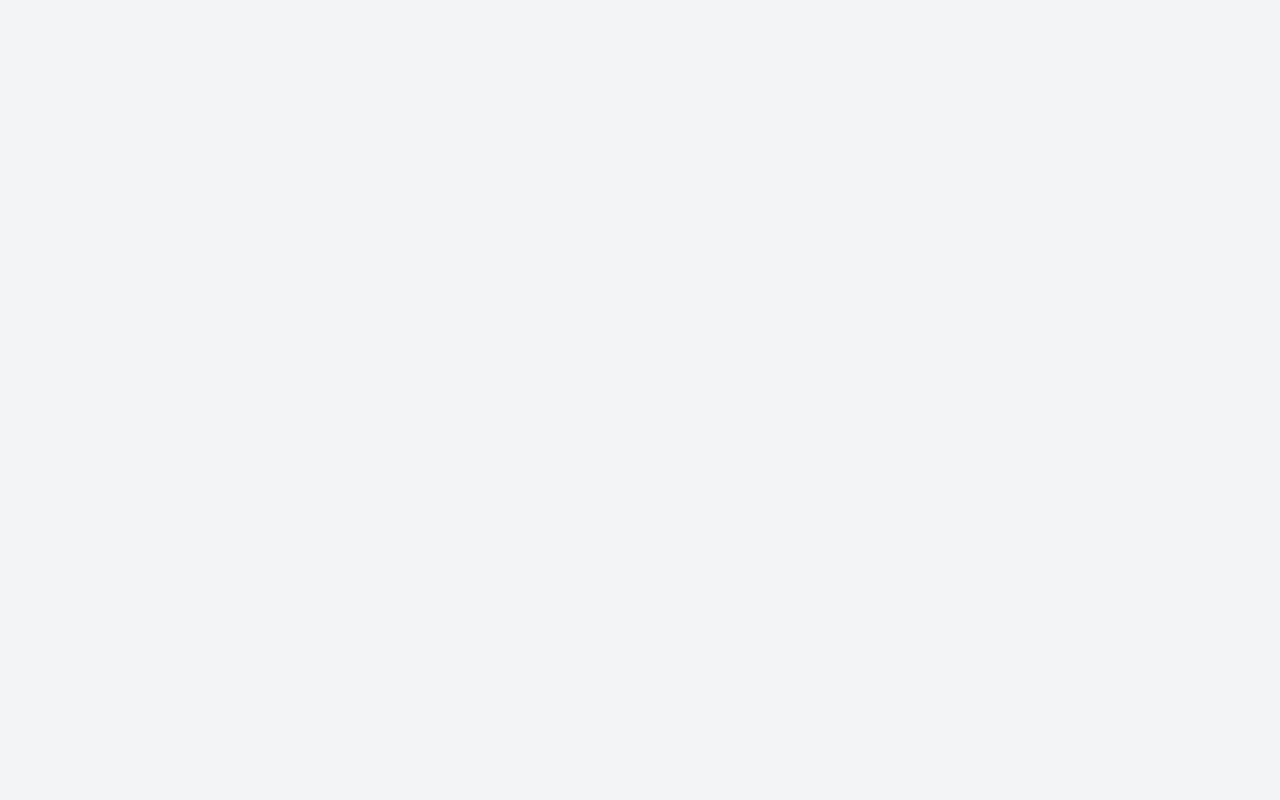
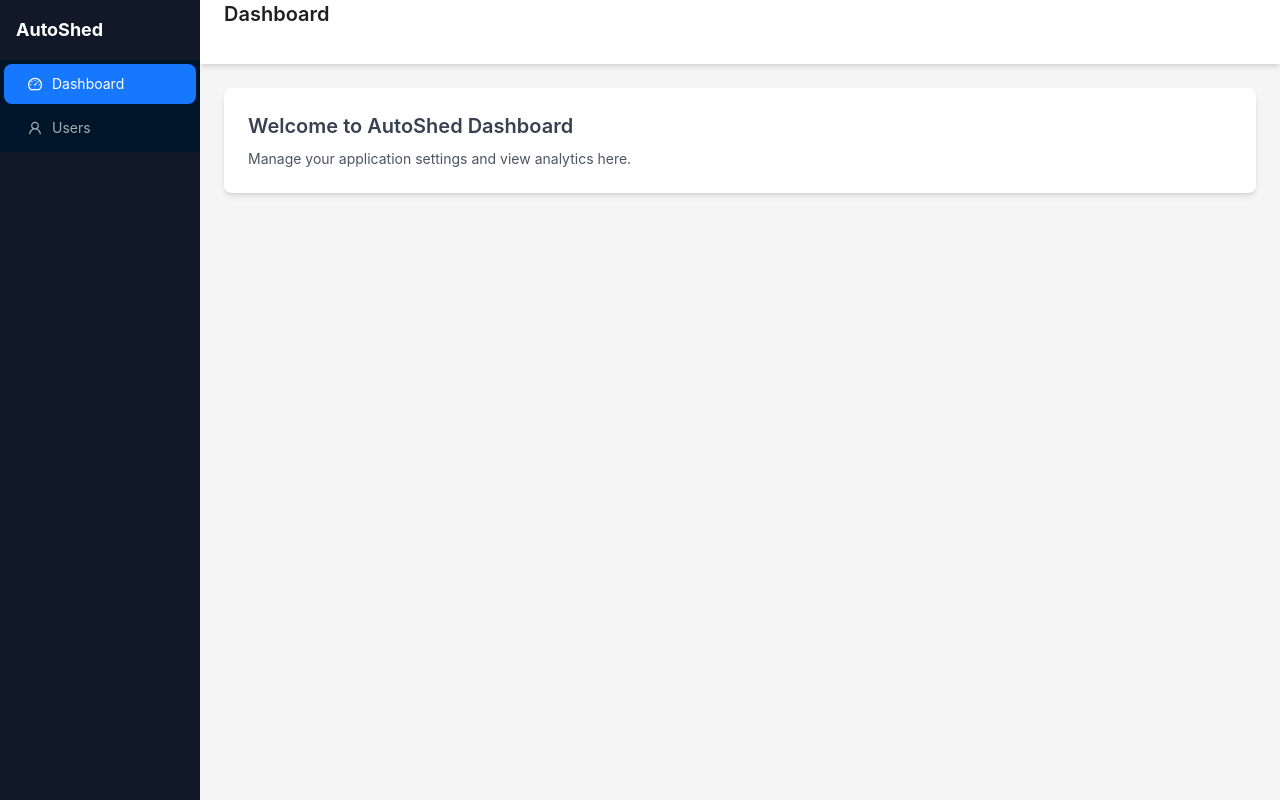
Before and after one commit to Kavindu-18/AutoShed, a React (Vite) app in the folder frontend/: page /dashboard in a window 1280 px wide. Before the commit this address had no page. Built offline with nearby package versions, Linux system fonts and the light colour scheme.

Commit message:
dashboard main

```diff
--- a/frontend/package.json
+++ b/frontend/package.json
@@ -10,8 +10,11 @@
     "preview": "vite preview"
   },
   "dependencies": {
+    "antd": "^5.24.3",
+    "axios": "^1.8.2",
     "react": "^19.0.0",
     "react-dom": "^19.0.0",
+    "react-icons": "^5.5.0",
     "react-router-dom": "^7.3.0"
   },
   "devDependencies": {
--- a/frontend/src/App.jsx
+++ b/frontend/src/App.jsx
@@ -2,6 +2,7 @@ import { useState } from 'react'
 import { Routes, Route } from "react-router-dom";
 import HomePage from "./pages/HomePage";
 import RegisterPage from "./pages/RegisterPage";
+import Dashboard from "./pages/DashboardPage";
 
 function App() {
   const [count, setCount] = useState(0)
@@ -12,6 +13,7 @@ function App() {
       <Routes>
         <Route path="/" element={<HomePage />} />
         <Route path="/register" element={<RegisterPage />} />
+        <Route path="/dashboard" element={<Dashboard />} />
       </Routes>
     </div>
     </>
--- /dev/null
+++ b/frontend/src/api/userApi.js
@@ -0,0 +1,37 @@
+import axios from "axios";
+
+const API_URL = "http://localhost:5001/api/users"; // Backend URL
+
+// Register User API
+// Register a new user (POST)
+export const registerUser = async (userData) => {
+    try {
+      const response = await axios.post(`${API_URL}/register`, userData);
+      return response.data;
+    } catch (error) {
+      console.error("Error registering user:", error.response?.data || error.message);
+      return { error: error.response?.data || error.message };
+    }
+  };
+
+  // Get all users (GET)
+  export const getUsers = async () => {
+    try {
+      const response = await axios.get(API_URL);
+      return response.data;
+    } catch (error) {
+      console.error("Error fetching users:", error.response?.data || error.message);
+      return { error: error.response?.data || error.message };
+    }
+  };
+
+  // Delete a user (DELETE)
+  export const deleteUser = async (userId) => {
+    try {
+      const response = await axios.delete(`${API_URL}/${userId}`);
+      return response.data;
+    } catch (error) {
+      console.error("Error deleting user:", error.response?.data || error.message);
+      return { error: error.response?.data || error.message };
+    }
+  };
--- /dev/null
+++ b/frontend/src/components/Sidebar.jsx
@@ -0,0 +1,23 @@
+import { Layout, Menu } from "antd";
+import { UserOutlined, DashboardOutlined } from "@ant-design/icons";
+import { Link } from "react-router-dom";
+
+const { Sider } = Layout;
+
+function Sidebar() {
+  return (
+    <Sider className="min-h-screen bg-gray-900 text-white">
+      <h2 className="text-white text-lg font-bold p-4">AutoShed</h2>
+      <Menu theme="dark" mode="inline" defaultSelectedKeys={["dashboard"]}>
+        <Menu.Item key="dashboard" icon={<DashboardOutlined />}>
+          <Link to="/dashboard">Dashboard</Link>
+        </Menu.Item>
+        <Menu.Item key="users" icon={<UserOutlined />}>
+          <Link to="/users">Users</Link>
+        </Menu.Item>
+      </Menu>
+    </Sider>
+  );
+}
+
+export default Sidebar;
--- /dev/null
+++ b/frontend/src/pages/DashboardPage.jsx
@@ -0,0 +1,32 @@
+import { useState } from "react";
+import { Layout, Menu } from "antd";
+import { UserOutlined, DashboardOutlined } from "@ant-design/icons";
+import Sidebar from "../components/Sidebar";
+
+const { Header, Content } = Layout;
+
+function Dashboard() {
+  const [collapsed, setCollapsed] = useState(false);
+
+  return (
+    <Layout className="h-screen">
+      {/* Sidebar */}
+      <Sidebar collapsed={collapsed} />
+
+      <Layout>
+        {/* Header */}
+        <Header className="bg-white shadow-md px-6 text-xl font-semibold">Dashboard</Header>
+
+        {/* Content */}
+        <Content className="p-6">
+          <div className="bg-white p-6 rounded-lg shadow-md">
+            <h2 className="text-xl font-semibold text-gray-700">Welcome to AutoShed Dashboard</h2>
+            <p className="text-gray-600 mt-2">Manage your application settings and view analytics here.</p>
+          </div>
+        </Content>
+      </Layout>
+    </Layout>
+  );
+}
+
+export default Dashboard;
--- a/frontend/src/pages/RegisterPage.jsx
+++ b/frontend/src/pages/RegisterPage.jsx
@@ -1,40 +1,48 @@
 import { useState } from "react";
 import { useNavigate } from "react-router-dom";
+import { registerUser } from "../api/userApi";
 
 function RegisterPage() {
   const navigate = useNavigate();
   const [user, setUser] = useState({ name: "", email: "", password: "" });
+  const [message, setMessage] = useState("");
 
   const handleSubmit = async (e) => {
     e.preventDefault();
-    console.log(user);
-    navigate("/");
+    const result = await registerUser(user);
+    if (result.error) {
+      setMessage(result.error);
+    } else {
+      setMessage("User registered successfully!");
+      setTimeout(() => navigate("/dashboard"), 1500); // Redirect to dashboard
+    }
   };
 
   return (
-    <div className="flex justify-center items-center min-h-screen bg-gray-100">
+   <div className="flex justify-center items-center min-h-screen bg-gray-100">
       <div className="bg-white p-8 rounded-lg shadow-lg w-96">
         <h2 className="text-2xl font-bold text-center text-gray-800">Register</h2>
+        {message && <p className="text-center text-red-500">{message}</p>}
         <form className="mt-4 space-y-4" onSubmit={handleSubmit}>
           <input
             type="text"
             placeholder="Name"
-            className="w-full p-3 border border-gray-300 rounded-lg focus:ring-2 focus:ring-blue-500"
+            className="w-full p-3 border border-gray-300 rounded-lg"
             onChange={(e) => setUser({ ...user, name: e.target.value })}
           />
           <input
             type="email"
             placeholder="Email"
-            className="w-full p-3 border border-gray-300 rounded-lg focus:ring-2 focus:ring-blue-500"
+            className="w-full p-3 border border-gray-300 rounded-lg"
             onChange={(e) => setUser({ ...user, email: e.target.value })}
           />
           <input
             type="password"
             placeholder="Password"
-            className="w-full p-3 border border-gray-300 rounded-lg focus:ring-2 focus:ring-blue-500"
+            className="w-full p-3 border border-gray-300 rounded-lg"
             onChange={(e) => setUser({ ...user, password: e.target.value })}
           />
-          <button type="submit" className="w-full bg-blue-600 text-white p-3 rounded-lg hover:bg-blue-700">
+          <button type="submit" className="w-full bg-blue-600 text-white p-3 rounded-lg">
             Register
           </button>
         </form>
```
Also changed, not shown: 1 other file (tests, documents, lock files or other folders).
